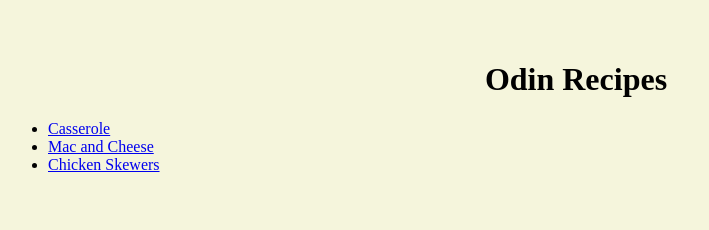
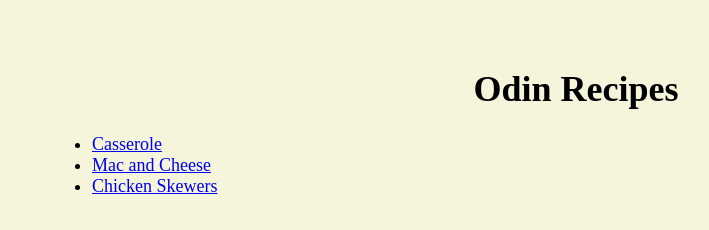
Before and after one commit to snipp8/odin-recipes, a plain HTML site: page index.html in a window 1280 px wide. Shown: the whole page, without its empty margins (64-773 px from the left). Drawn offline with Linux system fonts and the light colour scheme.

Commit message:
Updated CSS

```diff
--- a/style.css
+++ b/style.css
@@ -1,6 +1,7 @@
 body{
     background-color: beige;
-    padding: 2em 4em;
+    padding: 2em 6em;
+    font-size: 18px;
 }
 
 .title{
```
